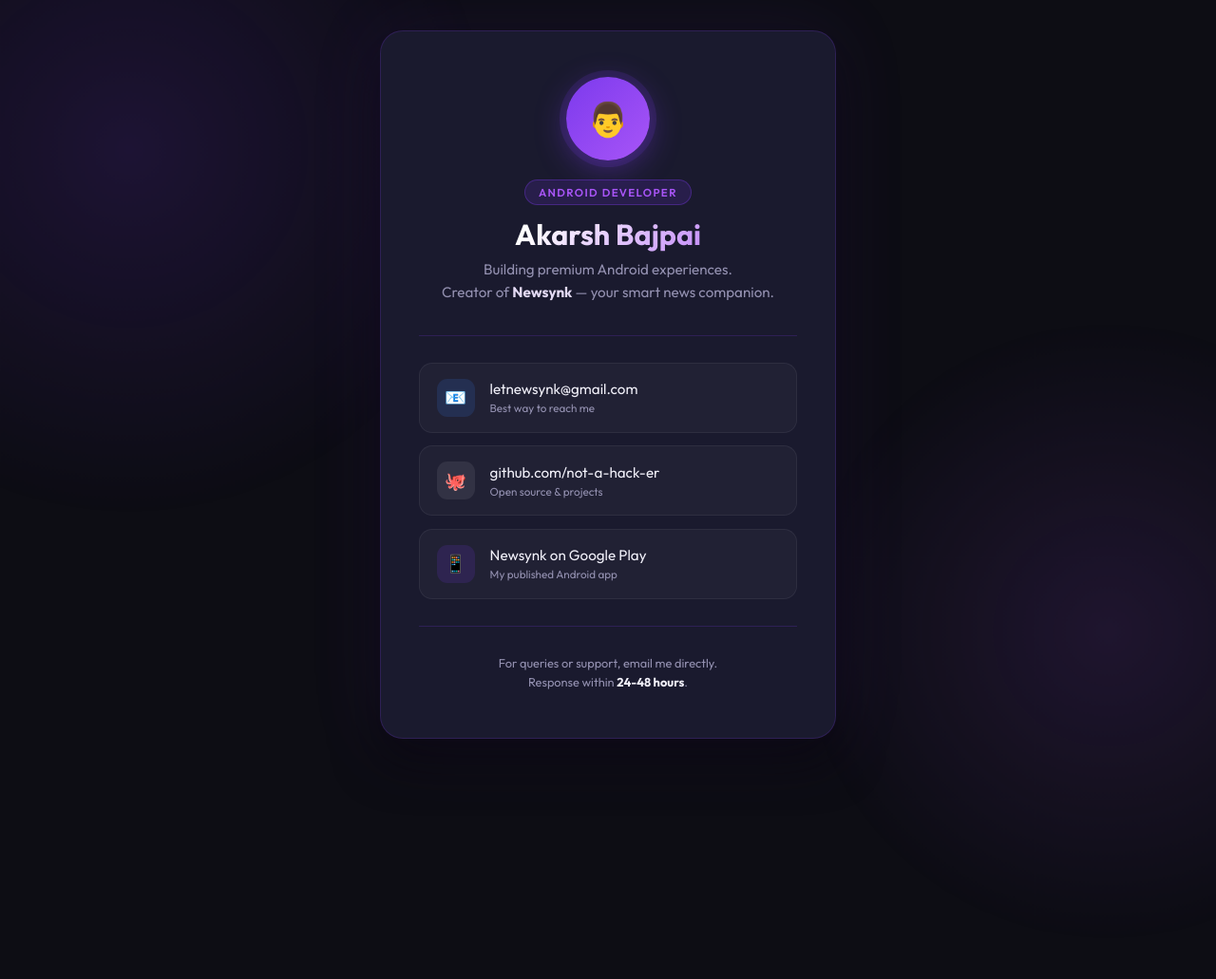
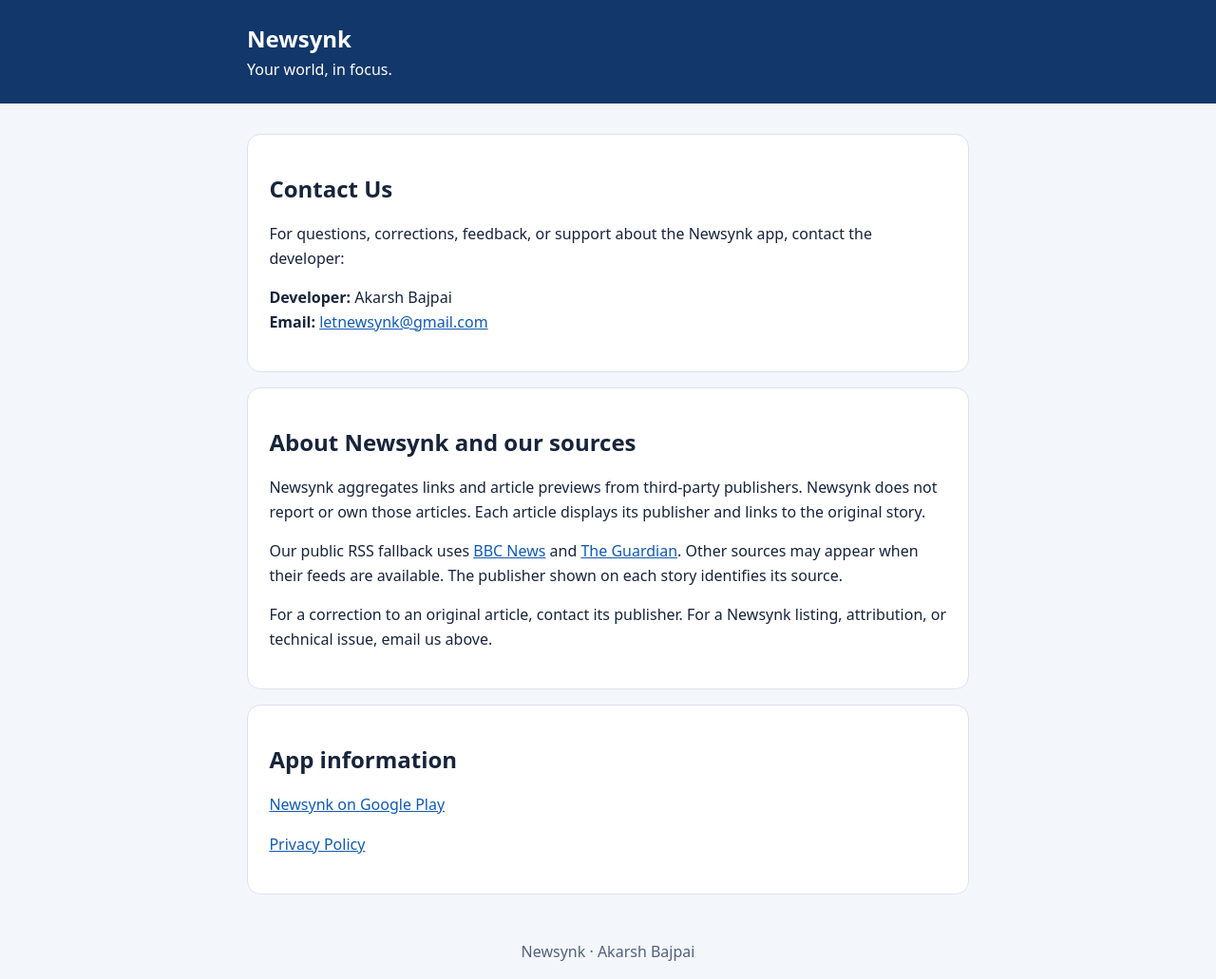
Before and after one commit to not-a-hack-er/Newsynk, a plain HTML site: page contact-page/index.html in a window 1280 px wide. Shown: the whole page at 95% size. Before the commit the page ends 810 px from the top, so only its background shows below. Drawn offline with Linux system fonts and the light colour scheme.

Commit message:
Fix Newsynk contact visibility and news freshness for Play review

```diff
--- a/contact-page/index.html
+++ b/contact-page/index.html
@@ -1,127 +1,44 @@
-<!DOCTYPE html>
+<!doctype html>
 <html lang="en">
 <head>
-  <meta charset="UTF-8" />
-  <meta name="viewport" content="width=device-width, initial-scale=1.0"/>
-  <title>Akarsh Bajpai - Contact</title>
-  <meta name="description" content="Contact Akarsh Bajpai, Android developer and creator of Newsynk." />
-  <link href="https://fonts.googleapis.com/css2?family=Outfit:wght@400;600;700&display=swap" rel="stylesheet"/>
+  <meta charset="utf-8">
+  <meta name="viewport" content="width=device-width, initial-scale=1">
+  <title>Newsynk | Contact Us</title>
+  <meta name="description" content="Contact Newsynk, a news aggregator by Akarsh Bajpai. Learn how our articles are sourced.">
   <style>
-    *, *::before, *::after { box-sizing: border-box; margin: 0; padding: 0; }
-    :root {
-      --bg: #0d0d14; --card: #1a1a2e; --accent: #7c3aed;
-      --accent2: #a855f7; --text: #f1f0f9; --muted: #9390b0;
-      --border: rgba(124,58,237,0.2);
-    }
-    body {
-      font-family: 'Outfit', sans-serif; background: var(--bg);
-      color: var(--text); min-height: 100vh; display: flex;
-      align-items: center; justify-content: center; padding: 2rem 1rem;
-    }
-    body::before {
-      content: ''; position: fixed; top: -30%; left: -20%;
-      width: 60vw; height: 60vw;
-      background: radial-gradient(circle, rgba(124,58,237,0.15) 0%, transparent 70%);
-      border-radius: 50%; pointer-events: none;
-      animation: drift 12s ease-in-out infinite alternate;
-    }
-    body::after {
-      content: ''; position: fixed; bottom: -20%; right: -15%;
-      width: 50vw; height: 50vw;
-      background: radial-gradient(circle, rgba(168,85,247,0.12) 0%, transparent 70%);
-      border-radius: 50%; pointer-events: none;
-      animation: drift 15s ease-in-out infinite alternate-reverse;
-    }
-    @keyframes drift { from { transform: translate(0,0) scale(1); } to { transform: translate(3%,5%) scale(1.05); } }
-    .card {
-      position: relative; background: var(--card); border: 1px solid var(--border);
-      border-radius: 24px; padding: 3rem 2.5rem; max-width: 480px; width: 100%;
-      text-align: center; box-shadow: 0 0 80px rgba(124,58,237,0.1), 0 24px 48px rgba(0,0,0,0.5);
-      animation: fadeUp 0.7s ease both; z-index: 1;
-    }
-    @keyframes fadeUp { from { opacity: 0; transform: translateY(30px); } to { opacity: 1; transform: translateY(0); } }
-    .avatar {
-      width: 88px; height: 88px; border-radius: 50%;
-      background: linear-gradient(135deg, var(--accent), var(--accent2));
-      display: flex; align-items: center; justify-content: center;
-      font-size: 2.2rem; margin: 0 auto 1.25rem;
-      animation: pulse 3s ease-in-out infinite;
-    }
-    @keyframes pulse {
-      0%,100% { box-shadow: 0 0 0 4px rgba(124,58,237,0.25), 0 8px 24px rgba(124,58,237,0.3); }
-      50% { box-shadow: 0 0 0 8px rgba(124,58,237,0.1), 0 8px 36px rgba(124,58,237,0.45); }
-    }
-    .badge {
-      display: inline-block; background: rgba(124,58,237,0.15);
-      border: 1px solid rgba(124,58,237,0.35); color: var(--accent2);
-      font-size: 0.72rem; font-weight: 600; letter-spacing: 0.12em;
-      text-transform: uppercase; padding: 0.3rem 0.9rem;
-      border-radius: 100px; margin-bottom: 0.75rem;
-    }
-    h1 {
-      font-size: 1.9rem; font-weight: 700;
-      background: linear-gradient(135deg, #fff 30%, var(--accent2));
-      -webkit-background-clip: text; -webkit-text-fill-color: transparent;
-      background-clip: text; margin-bottom: 0.4rem;
-    }
-    .tagline { color: var(--muted); font-size: 0.95rem; margin-bottom: 2rem; line-height: 1.6; }
-    .divider { height: 1px; background: var(--border); margin: 1.75rem 0; }
-    .contact-list { list-style: none; display: flex; flex-direction: column; gap: 0.85rem; }
-    .contact-list li a {
-      display: flex; align-items: center; gap: 1rem; padding: 1rem 1.1rem;
-      border-radius: 14px; background: rgba(255,255,255,0.03);
-      border: 1px solid rgba(255,255,255,0.06); text-decoration: none;
-      color: var(--text); font-size: 0.95rem; font-weight: 500; transition: all 0.25s ease;
-    }
-    .contact-list li a:hover {
-      background: rgba(124,58,237,0.12); border-color: rgba(124,58,237,0.45);
-      transform: translateX(5px);
-    }
-    .icon {
-      width: 40px; height: 40px; border-radius: 11px; display: flex;
-      align-items: center; justify-content: center; font-size: 1.15rem; flex-shrink: 0;
-    }
-    .icon-email { background: rgba(59,130,246,0.15); }
-    .icon-github { background: rgba(255,255,255,0.08); }
-    .icon-app { background: rgba(124,58,237,0.15); }
-    .contact-meta { text-align: left; }
-    .contact-meta span { display: block; font-size: 0.73rem; color: var(--muted); margin-top: 0.18rem; }
-    .footer { margin-top: 1.5rem; font-size: 0.8rem; color: var(--muted); line-height: 1.6; }
-    .footer strong { color: var(--text); }
+    :root { color-scheme: light; font: 16px/1.6 system-ui, sans-serif; background: #f3f6fb; color: #17243a; }
+    body { margin: 0; }
+    header { background: #12376a; color: white; padding: 1.4rem max(1rem, calc((100vw - 760px)/2)); }
+    header strong { font-size: 1.5rem; }
+    main { max-width: 760px; margin: 0 auto; padding: 1rem; }
+    section { background: white; border: 1px solid #dbe3ef; border-radius: 14px; padding: 1.4rem; margin: 1rem 0; }
+    h1, h2 { line-height: 1.25; }
+    a { color: #125ab0; overflow-wrap: anywhere; }
+    a:focus-visible { outline: 3px solid #ebad37; outline-offset: 3px; }
+    footer { text-align: center; padding: 1rem; color: #52627a; }
   </style>
 </head>
 <body>
-  <div class="card">
-    <div class="avatar">&#128104;</div>
-    <div class="badge">Android Developer</div>
-    <h1>Akarsh Bajpai</h1>
-    <p class="tagline">
-      Building premium Android experiences.<br/>
-      Creator of <strong style="color:#e2d9f3">Newsynk</strong> &mdash; your smart news companion.
-    </p>
-    <div class="divider"></div>
-    <ul class="contact-list">
-      <li>
-        <a href="mailto:letnewsynk@gmail.com" id="email-link">
-          <div class="icon icon-email">&#128231;</div>
-          <div class="contact-meta">letnewsynk@gmail.com<span>Best way to reach me</span></div>
-        </a>
-      </li>
-      <li>
-        <a href="https://github.com/not-a-hack-er" target="_blank" rel="noopener" id="github-link">
-          <div class="icon icon-github">&#128025;</div>
-          <div class="contact-meta">github.com/not-a-hack-er<span>Open source &amp; projects</span></div>
-        </a>
-      </li>
-      <li>
-        <a href="https://play.google.com/store/apps/developer?id=Akarsh+Bajpai" target="_blank" rel="noopener" id="playstore-link">
-          <div class="icon icon-app">&#128241;</div>
-          <div class="contact-meta">Newsynk on Google Play<span>My published Android app</span></div>
-        </a>
-      </li>
-    </ul>
-    <div class="divider"></div>
-    <p class="footer">For queries or support, email me directly.<br/>Response within <strong>24-48 hours</strong>.</p>
-  </div>
+  <header><strong>Newsynk</strong><div>Your world, in focus.</div></header>
+  <main>
+    <section>
+      <h1>Contact Us</h1>
+      <p>For questions, corrections, feedback, or support about the Newsynk app, contact the developer:</p>
+      <p><strong>Developer:</strong> Akarsh Bajpai<br>
+      <strong>Email:</strong> <a href="mailto:letnewsynk@gmail.com">letnewsynk@gmail.com</a></p>
+    </section>
+    <section>
+      <h2>About Newsynk and our sources</h2>
+      <p>Newsynk aggregates links and article previews from third-party publishers. Newsynk does not report or own those articles. Each article displays its publisher and links to the original story.</p>
+      <p>Our public RSS fallback uses <a href="https://www.bbc.com/news">BBC News</a> and <a href="https://www.theguardian.com/">The Guardian</a>. Other sources may appear when their feeds are available. The publisher shown on each story identifies its source.</p>
+      <p>For a correction to an original article, contact its publisher. For a Newsynk listing, attribution, or technical issue, email us above.</p>
+    </section>
+    <section>
+      <h2>App information</h2>
+      <p><a href="https://play.google.com/store/apps/details?id=com.abpvt.newsapp">Newsynk on Google Play</a></p>
+      <p><a href="privacy-policy.html">Privacy Policy</a></p>
+    </section>
+  </main>
+  <footer>Newsynk · Akarsh Bajpai</footer>
 </body>
 </html>
```
Also changed, not shown: .github/workflows/pages.yml (added), 6 other files.
